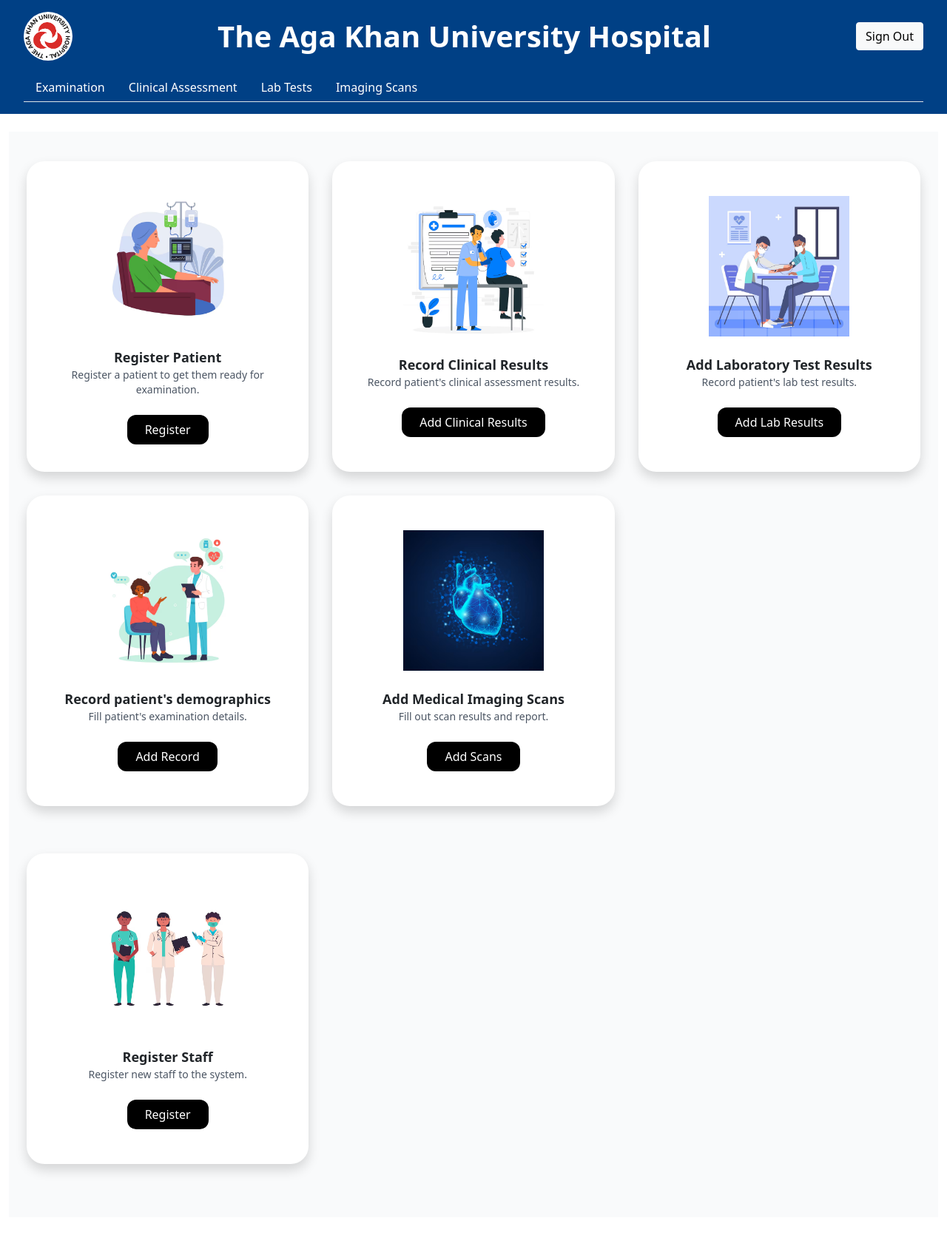
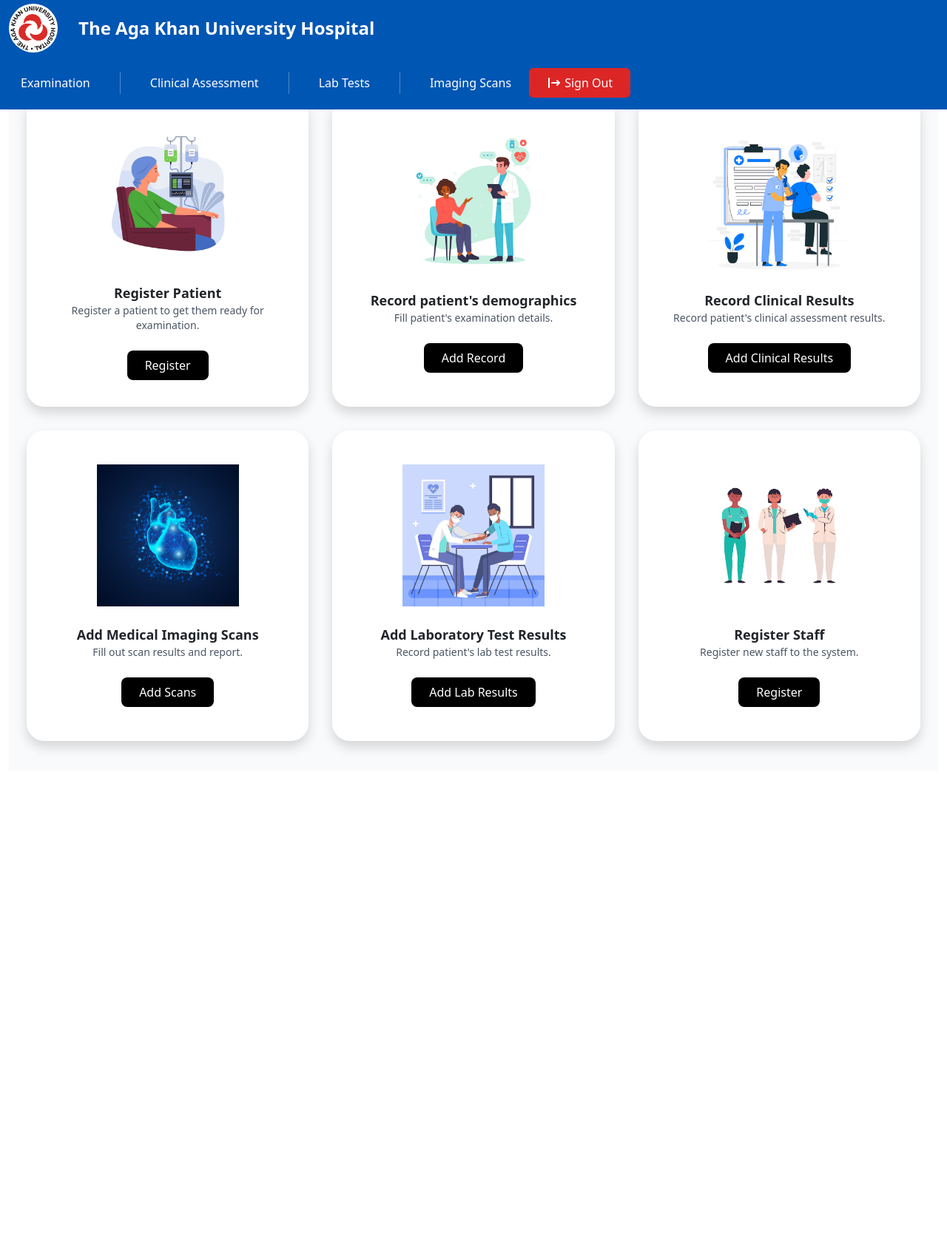
Before and after one commit to Cerion73/AgaKhan-diagnostic-system, a Django app: page /api/users/home.html/ in a window 1280 px wide. Shown: the whole page at 74% size. After the commit the page ends 1017 px from the top, so only its background shows below. Run offline with Django 5.2, Linux system fonts and the light colour scheme; a user stored in the database is signed in; some libraries are stand-ins or nearby versions.

Commit message:
Updating the navigation styling section and creating the signout view

```diff
--- a/backend/agakhan/dashboard/views.py
+++ b/backend/agakhan/dashboard/views.py
@@ -132,6 +132,11 @@ class PractitionerViewset(ModelViewSet):
                 return Response({'error': str(e)}, status=status.HTTP_500_INTERNAL_SERVER_ERROR, template_name='signup.html')
             return Response({'error': 'Check your credentials!'}, template_name='signin.html',status=status.HTTP_401_UNAUTHORIZED)
         return Response({'branches': branches}, status=status.HTTP_200_OK, template_name='signin.html')
+
+    @action(methods=['get'], detail=False, url_name='signout', renderer_classes = [TemplateHTMLRenderer])
+    def signout(self, request):
+        logout(request)
+        return Response(status=status.HTTP_200_OK, template_name='signin.html')
 
     @action(methods=['post'], detail=False, url_name='resend_otp', renderer_classes = [TemplateHTMLRenderer],)
     def resend_otp(self, request):
--- a/backend/agakhan/templates/base.html
+++ b/backend/agakhan/templates/base.html
@@ -1,10 +1,11 @@
+<!-- base.html -->
 {% load static %}
 <!DOCTYPE html>
 <html lang="en">
 <head>
     <meta charset="UTF-8">
     <meta name="viewport" content="width=device-width, initial-scale=1.0">
-    <title>{% block title %}Hospital System{% endblock %}</title>
+    <title>Aga Khan Health Services</title>
     <link href="https://cdn.jsdelivr.net/npm/bootstrap@5.1.3/dist/css/bootstrap.min.css" rel="stylesheet">
     <!-- ✅ Tailwind CDN (for dev; use PostCSS for prod) -->
     <script src="https://cdn.tailwindcss.com"></script>
@@ -22,49 +23,113 @@
         }
     </script>
     <style>
-        .nav-header {
-            background: #004085;
-            padding: 1rem 2rem;
+        .auth-card {
+            max-width: 500px;
+            margin: 2rem auto;
+            padding: 2rem;
+            box-shadow: 0 0 10px rgba(0,0,0,0.1);
         }
-        .nav-tabs .nav-link {
-            color: #fff;
-            border: none;
+        .form-control { margin-bottom: 1rem; }
+
+        /* New header styles */
+        .nav-divider {
+            border-right: 1px solid rgba(255, 255, 255, 0.3);
+            height: 30px;
+            margin: 0 1.5rem;
         }
-        .nav-tabs .nav-link.active {
-            background: #0056b3;
-            border-radius: 0;
+        .nav-link-item {
+            position: relative;
+            padding: 0.5rem 1rem;
+            transition: all 0.3s ease;
+        }
+        .nav-link-item:hover {
+            background: rgba(255, 255, 255, 0.1);
+            border-radius: 4px;
+        }
+        .nav-link-item::after {
+            content: '';
+            position: absolute;
+            bottom: -5px;
+            left: 10%;
+            width: 80%;
+            height: 2px;
+            background: white;
+            transform: scaleX(0);
+            transition: transform 0.3s ease;
+        }
+        .nav-link-item:hover::after {
+            transform: scaleX(1);
         }
     </style>
 </head>
 <body>
-    <header class="nav-header">
-        <div class="d-flex justify-content-between align-items-center">
-            <img src="{% static 'assets/logo.png' %}" alt="logo" height="66px", style="border-radius: 46px; width: 66px;">
-            <h2 class="text-white mb-0" style="font-size: 2.5rem; font-weight: bolder;">The Aga Khan University Hospital</h2>
-            <button class="btn btn-light">Sign Out</button>
+    <nav class="navbar navbar-light py-0" style="background-color: #0056b3; position: fixed; top: 0; left: 0; right: 0; z-index: 1000;">
+        <div class="container flex flex-wrap items-center justify-between">
+            <div class="flex items-center">
+                <a class="navbar-brand" href="#">
+                    <img src="{% static 'assets/logo.png' %}" alt="Aga Khan Health Services" class="rounded-full" style="width: 66px; height: 66px;">
+                </a>
+                <h2 class="text-white text-xl md:text-2xl font-bold ml-3">The Aga Khan University Hospital</h2>
             </div>
-        <nav>
-            <ul class="nav nav-tabs mt-3">
-                <li class="nav-item">
-                    <a class="nav-link" href="/examination/">Examination</a>
+
+            <div class="flex items-center space-x-2 py-3">
+                <!-- Navigation Links -->
+                <ul class="flex flex-wrap list-none p-0 m-0 items-center">
+                    <li class="nav-link-item">
+                        <a href="{% url 'med-exam-examination' %}" class="text-white font-medium hover:text-white">Examination</a>
                     </li>
-                <li class="nav-item">
-                    <a class="nav-link" href="/clinical-assessment/">Clinical Assessment</a>
+                    <li class="nav-divider hidden sm:block"></li>
+
+                    <li class="nav-link-item">
+                        <a href="{% url 'clinical-clinical_assessment' %}" class="text-white font-medium hover:text-white">Clinical Assessment</a>
                     </li>
-                <li class="nav-item">
-                    <a class="nav-link" href="/lab-results/">Lab Tests</a>
+                    <li class="nav-divider hidden sm:block"></li>
+
+                    <li class="nav-link-item">
+                        <a href="{% url 'lab-lab_results' %}" class="text-white font-medium hover:text-white">Lab Tests</a>
                     </li>
-                <li class="nav-item">
-                    <a class="nav-link" href="/imaging/">Imaging Scans</a>
+                    <li class="nav-divider hidden sm:block"></li>
+
+                    <li class="nav-link-item">
+                        <a href="{% url 'ecg-ecg' %}" class="text-white font-medium hover:text-white">Imaging Scans</a>
                     </li>
                 </ul>
+
+                <!-- Sign Out Button -->
+                <div class="ml-4 md:ml-6">
+                    <a href="{% url 'users-signout' %}" class="bg-red-600 text-white py-2 px-4 rounded-md hover:bg-red-700 transition flex items-center">
+                        <svg xmlns="http://www.w3.org/2000/svg" class="h-5 w-5 mr-1" viewBox="0 0 20 20" fill="currentColor">
+                            <path fill-rule="evenodd" d="M3 3a1 1 0 00-1 1v12a1 1 0 102 0V4a1 1 0 00-1-1zm10.293 9.293a1 1 0 001.414 1.414l3-3a1 1 0 000-1.414l-3-3a1 1 0 10-1.414 1.414L14.586 9H7a1 1 0 100 2h7.586l-1.293 1.293z" clip-rule="evenodd" />
+                        </svg>
+                        Sign Out
+                    </a>
+                </div>
+            </div>
+        </div>
     </nav>
-    </header>
 
-    <main class="container py-4">
+    <!-- Add padding to body to account for fixed header -->
+    <div class="container" style="padding-top: 90px;">
         {% block content %}{% endblock %}
-    </main>
+    </div>
 
-    <script src="https://cdn.jsdelivr.net/npm/bootstrap@5.1.3/dist/js/bootstrap.bundle.min.js"></script>
+    <script src="https://cdn.jsdelivr.net/npm/bootstrap@5.3.0/dist/js/bootstrap.bundle.min.js"></script>
+    <script>
+        function handleLogin() {
+            const formData = {
+                username: document.getElementById('id_username').value,
+                password: document.getElementById('id_password').value
+            };
+
+            fetch('/api/auth/login/', {
+                method: 'POST',
+                headers: {'Content-Type': 'application/json'},
+                body: JSON.stringify(formData)
+            }).then(response => {
+                if(response.ok) window.location.href = '/dashboard/';
+                else alert('Login failed');
+            });
+        }
+    </script>
 </body>
 </html>
--- a/backend/agakhan/templates/home.html
+++ b/backend/agakhan/templates/home.html
@@ -54,65 +54,55 @@
 {% endblock %}
 
 {% block content %}
-<div class="min-h-screen bg-gray-50 px-4 py-10 flex justify-center items-center" style="display: inline-flex; flex-direction: row; align-self: center; justify-content: center; align-items: center; margin-right: 0;">
+<div class="min-h-screen bg-gray-50 px-4 py-10 flex justify-center">
   <div class="grid grid-cols-1 sm:grid-cols-2 lg:grid-cols-3 gap-8 w-full max-w-7xl">
-
-    <div style="margin: 0 auto;">
     <!-- Card 1: Register Patient -->
-      <div class="bg-white shadow rounded-2xl p-6 flex flex-col items-center justify-center text-center"  style="margin-bottom: 32px; border-radius: 24px; width: 100%; height: 420px; float: left; position: relative;" >
-        <img src="{% static 'assets/patient.avif' %}" alt="Register Patient" class="w-full h-40 object-contain mb-4" style="height: 190px; width: 60%;"/>
+    <div class="bg-white shadow rounded-3xl p-6 flex flex-col items-center justify-center text-center" style="height: 420px;">
+      <img src="{% static 'assets/patient.avif' %}" alt="Register Patient" class="w-3/5 h-48 object-contain mb-4"/>
       <h3 class="text-lg font-semibold">Register Patient</h3>
       <p class="text-sm text-gray-600 mb-4">Register a patient to get them ready for examination.</p>
-        <a href="{% url 'patient-register_patient' %}"><button class="bg-black text-white py-2 px-4 rounded-md" style="border-radius: 12px;">Register</button></a>
+      <a href="{% url 'patient-register_patient' %}"><button class="bg-black text-white py-2 px-4 rounded-lg">Register</button></a>
     </div>
 
     <!-- Card 2: Record Patient's Demographics -->
-      <div class="bg-white shadow rounded-2xl p-6 flex flex-col items-center justify-center text-center" style="margin-bottom: 32px; border-radius: 24px; width: 100%; height: 420px; float: left;">
-        <img src="{% static 'assets/exam.avif' %}" alt="Record Demographics" class="w-full h-40 object-contain mb-4"  style="height: 190px; width: 60%;"/>
+    <div class="bg-white shadow rounded-3xl p-6 flex flex-col items-center justify-center text-center" style="height: 420px;">
+      <img src="{% static 'assets/exam.avif' %}" alt="Record Demographics" class="w-3/5 h-48 object-contain mb-4"/>
       <h3 class="text-lg font-semibold">Record patient's demographics</h3>
       <p class="text-sm text-gray-600 mb-4">Fill patient's examination details.</p>
-        <a href="{% url 'med-exam-examination' %}"><button class="bg-black text-white py-2 px-4 rounded-md" style="border-radius: 12px;" >Add Record</button></a>
-      </div>
+      <a href="{% url 'med-exam-examination' %}"><button class="bg-black text-white py-2 px-4 rounded-lg">Add Record</button></a>
     </div>
 
-    <div style="margin: 0 auto;">
     <!-- Card 3: Record Clinical Results -->
-      <div class="bg-white shadow rounded-2xl p-6 flex flex-col items-center justify-center text-center" style="margin-bottom: 32px; border-radius: 24px; width: 100%; height: 420px; float: left;">
-        <img src="{% static 'assets/clinical.avif' %}" alt="Clinical Results" class="w-full h-40 object-contain mb-4" style="height: 190px; width: 60%;"/>
+    <div class="bg-white shadow rounded-3xl p-6 flex flex-col items-center justify-center text-center" style="height: 420px;">
+      <img src="{% static 'assets/clinical.avif' %}" alt="Clinical Results" class="w-3/5 h-48 object-contain mb-4"/>
       <h3 class="text-lg font-semibold">Record Clinical Results</h3>
       <p class="text-sm text-gray-600 mb-4">Record patient's clinical assessment results.</p>
-        <a href="{% url 'clinical-clinical_assessment' %}"><button class="bg-black text-white py-2 px-4 rounded-md" style="border-radius: 12px;">Add Clinical Results</button></a>
+      <a href="{% url 'clinical-clinical_assessment' %}"><button class="bg-black text-white py-2 px-4 rounded-lg">Add Clinical Results</button></a>
     </div>
 
-
     <!-- Card 4: Add Medical Imaging Scans -->
-      <div class="bg-white shadow rounded-2xl p-6 flex flex-col items-center justify-center text-center" style="margin-bottom: 32px; border-radius: 24px; width: 100%; height: 420px; float: left;">
-        <img src="{% static 'assets/scans.avif' %}" alt="Medical Imaging Scans" class="w-full h-40 object-contain mb-4" style="height: 190px; width: 60%;"/>
+    <div class="bg-white shadow rounded-3xl p-6 flex flex-col items-center justify-center text-center" style="height: 420px;">
+      <img src="{% static 'assets/scans.avif' %}" alt="Medical Imaging Scans" class="w-3/5 h-48 object-contain mb-4"/>
       <h3 class="text-lg font-semibold">Add Medical Imaging Scans</h3>
       <p class="text-sm text-gray-600 mb-4">Fill out scan results and report.</p>
-        <a href="{% url 'ecg-ecg' %}"><button class="bg-black text-white py-2 px-4 rounded-md" style="border-radius: 12px;">Add Scans</button></a>
-      </div>
+      <a href="{% url 'ecg-ecg' %}"><button class="bg-black text-white py-2 px-4 rounded-lg">Add Scans</button></a>
     </div>
 
-
     <!-- Card 5: Add Laboratory Test Results -->
-      <div class="bg-white shadow rounded-2xl p-6 flex flex-col items-center justify-center text-center" style="margin-bottom: 32px; border-radius: 24px; width: 100%; height: 420px; float: left;">
-        <img src="{% static 'assets/lab tests.avif' %}" alt="Lab Results" class="w-full h-40 object-contain mb-4" style="height: 190px; width: 60%;"/>
+    <div class="bg-white shadow rounded-3xl p-6 flex flex-col items-center justify-center text-center" style="height: 420px;">
+      <img src="{% static 'assets/lab tests.avif' %}" alt="Lab Results" class="w-3/5 h-48 object-contain mb-4"/>
       <h3 class="text-lg font-semibold">Add Laboratory Test Results</h3>
       <p class="text-sm text-gray-600 mb-4">Record patient's lab test results.</p>
-        <a href="{% url 'lab-lab_results' %}"><button class="bg-black text-white py-2 px-4 rounded-md" style="border-radius: 12px;">Add Lab Results</button></a>
+      <a href="{% url 'lab-lab_results' %}"><button class="bg-black text-white py-2 px-4 rounded-lg">Add Lab Results</button></a>
     </div>
 
     <!-- Card 6: Register Staff -->
-      <div class="bg-white shadow rounded-2xl p-6 flex flex-col items-center justify-center text-center" style="margin-bottom: 32px; border-radius: 24px; width: 100%; height: 420px; float: left; align-items: center; justify-content: center;">
-        <img src="{% static 'assets/practs.avif' %}" alt="Register Staff" class="w-full h-40 object-contain mb-4" style="height: 190px; width: 60%;"/>
+    <div class="bg-white shadow rounded-3xl p-6 flex flex-col items-center justify-center text-center" style="height: 420px;">
+      <img src="{% static 'assets/practs.avif' %}" alt="Register Staff" class="w-3/5 h-48 object-contain mb-4"/>
       <h3 class="text-lg font-semibold">Register Staff</h3>
       <p class="text-sm text-gray-600 mb-4">Register new staff to the system.</p>
-        <a href="{% url 'patient-register_patient' %}"><button class="bg-black text-white py-2 px-4 rounded-md" style="border-radius: 12px;" >Register</button></a>
+      <a href="{% url 'patient-register_patient' %}"><button class="bg-black text-white py-2 px-4 rounded-lg">Register</button></a>
     </div>
   </div>
-
 </div>
-  </div>
-
 {% endblock %}
```
Also changed, not shown: backend/agakhan/db.sqlite3. Lines whose indentation alone changed are shown as unchanged.
